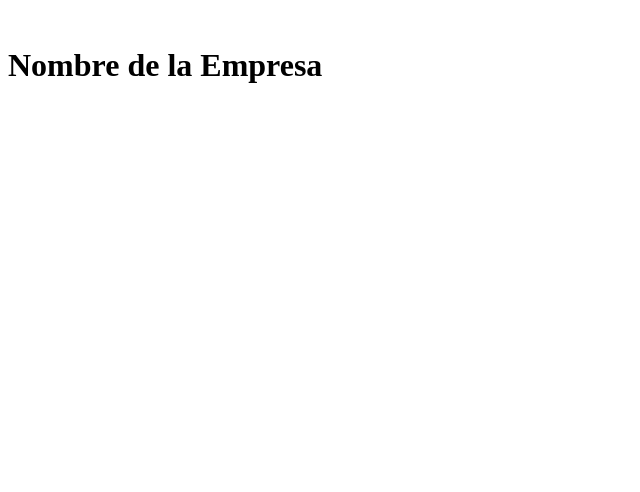
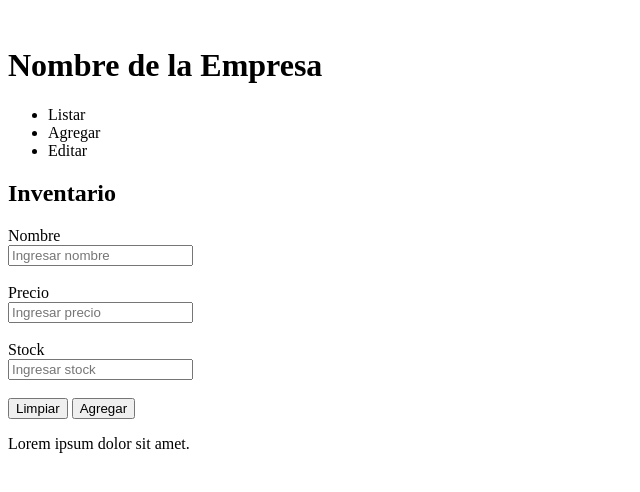
Before and after one commit to JoseAlfonsoB/INVENTARIO_PROYECT, a plain HTML site: page agregar.html in a window 1280 px wide. Shown: the whole page, without its empty margins (0-640 px from the left). Drawn offline with Linux system fonts and the light colour scheme.

Commit message:
Layout de la segunda página web

```diff
--- a/agregar.html
+++ b/agregar.html
@@ -11,6 +11,31 @@
         <img src="" alt="" />
         <h1>Nombre de la Empresa</h1>
       </div>
+      <nav>
+        <ul>
+            <li>Listar</li>
+            <li>Agregar</li>
+            <li>Editar</li>
+        </ul>
+      </nav>
     </header>
+
+    <main>
+        <form action="">
+            <h2>Inventario</h2>
+            <label for="">Nombre</label> <br>
+            <input type="text" placeholder="Ingresar nombre"> <br><br>
+            <label for="">Precio</label> <br>
+            <input type="text" placeholder="Ingresar precio"> <br><br>
+            <label for="">Stock</label> <br>
+            <input type="text" placeholder="Ingresar stock"> <br><br>
+
+            <button>Limpiar</button>
+            <button>Agregar</button>
+        </form>
+    </main>
+    <footer>
+        <p>Lorem ipsum dolor sit amet.</p>
+    </footer>
   </body>
 </html>
```
Also changed, not shown: index.html (+2 -1 lines).
